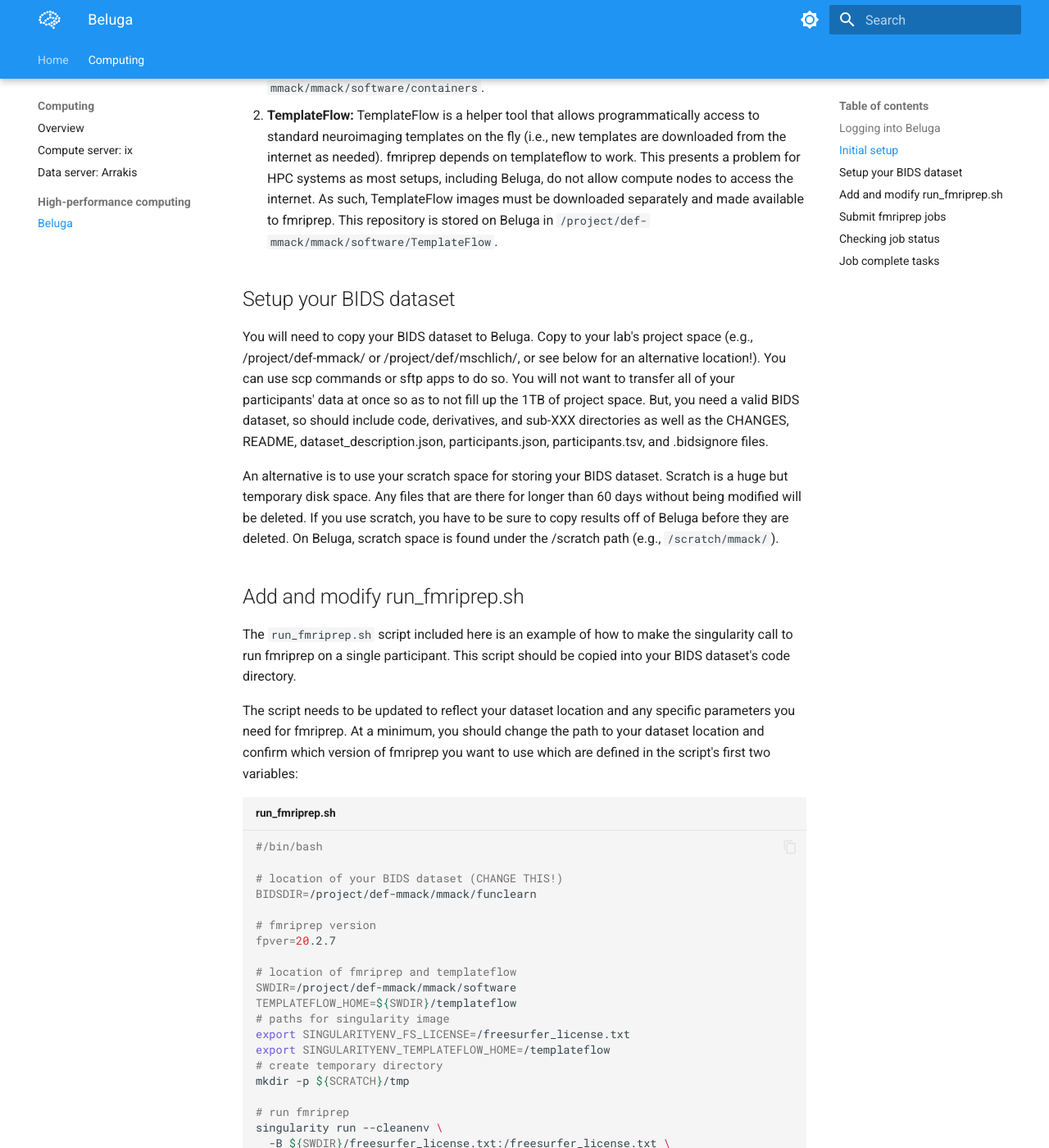
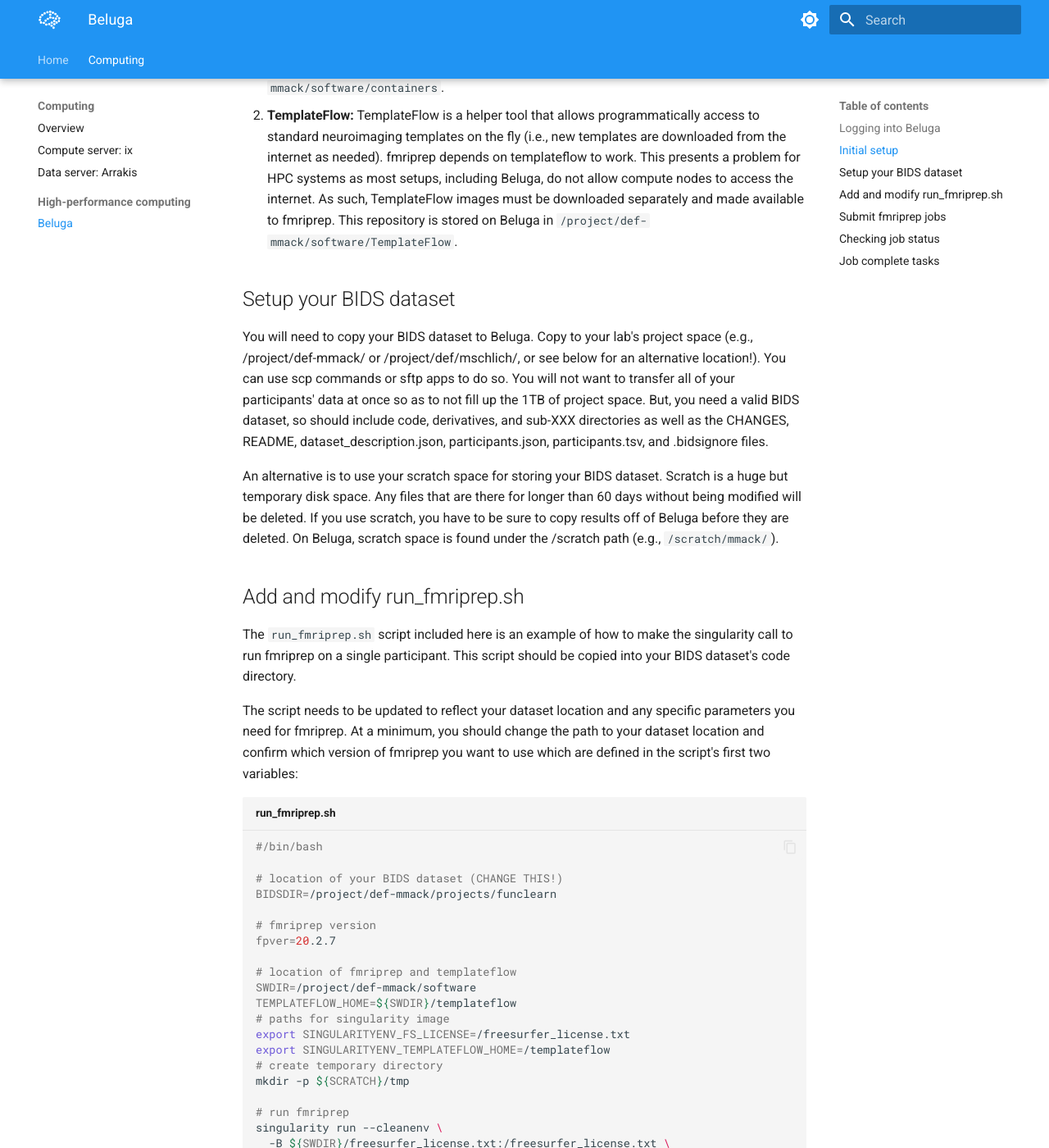
Before and after one commit to macklab/manual, an MkDocs documentation site: the page built from docs/beluga.md, in a window 1280 px wide and 1400 px high, scrolled down 736 px. Shown: the whole window at 82% size. Built offline with MkDocs 1.6.1 and Material for MkDocs 9.7.7, drawn with Linux system fonts in a browser that asks for light colours; some of the changed text lies outside the part shown.

Commit message:
update beluga paths

````diff
--- a/docs/beluga.md
+++ b/docs/beluga.md
@@ -14,8 +14,8 @@ Setting up [SSH keys through the CCDB](https://docs.alliancecan.ca/wiki/SSH_Keys
 ## Initial setup
 We will use singularity images of fmriprep docker images which means initial setup is minimal. The main requirements are:
 
-1. **fmriprep singularity images:** Docker images of fmriprep versions have to be converted into Singularity images. If you want to use a new version of fmriprep, follow the instructions from the [Alliance](https://docs.alliancecan.ca/wiki/Singularity) and [fmriprep](https://fmriprep.org/en/1.5.8/singularity.html#preparing-a-singularity-image). Available images are stored on Beluga in `/project/def-mmack/mmack/software/containers`.
-2. **TemplateFlow:** TemplateFlow is a helper tool that allows programmatically access to standard neuroimaging templates on the fly (i.e., new templates are downloaded from the internet as needed). fmriprep depends on templateflow to work. This presents a problem for HPC systems as most setups, including Beluga, do not allow compute nodes to access the internet. As such, TemplateFlow images must be downloaded separately and made available to fmriprep. This repository is stored on Beluga in `/project/def-mmack/mmack/software/TemplateFlow`.
+1. **fmriprep singularity images:** Docker images of fmriprep versions have to be converted into Singularity images. If you want to use a new version of fmriprep, follow the instructions from the [Alliance](https://docs.alliancecan.ca/wiki/Singularity) and [fmriprep](https://fmriprep.org/en/1.5.8/singularity.html#preparing-a-singularity-image). Available images are stored on Beluga in `/project/def-mmack/software/containers`.
+2. **TemplateFlow:** TemplateFlow is a helper tool that allows programmatically access to standard neuroimaging templates on the fly (i.e., new templates are downloaded from the internet as needed). fmriprep depends on templateflow to work. This presents a problem for HPC systems as most setups, including Beluga, do not allow compute nodes to access the internet. As such, TemplateFlow images must be downloaded separately and made available to fmriprep. This repository is stored on Beluga in `/project/def-mmack/software/TemplateFlow`.
 
 ## Setup your BIDS dataset
 You will need to copy your BIDS dataset to Beluga. Copy to your lab's project space (e.g., /project/def-mmack/<username> or /project/def/mschlich/<username>, or see below for an alternative location!). You can use scp commands or sftp apps to do so. You will not want to transfer all of your participants' data at once so as to not fill up the 1TB of project space. But, you need a valid BIDS dataset, so should include code, derivatives, and sub-XXX directories as well as the CHANGES, README, dataset_description.json, participants.json, participants.tsv, and .bidsignore files.
@@ -31,13 +31,13 @@ The script needs to be updated to reflect your dataset location and any specific
 #/bin/bash
 
 # location of your BIDS dataset (CHANGE THIS!)
-BIDSDIR=/project/def-mmack/mmack/funclearn
+BIDSDIR=/project/def-mmack/projects/funclearn
 
 # fmriprep version
 fpver=20.2.7
 
 # location of fmriprep and templateflow
-SWDIR=/project/def-mmack/mmack/software
+SWDIR=/project/def-mmack/software
 TEMPLATEFLOW_HOME=${SWDIR}/templateflow
 # paths for singularity image
 export SINGULARITYENV_FS_LICENSE=/freesurfer_license.txt
@@ -84,7 +84,7 @@ export OMP_NUM_THREADS=$SLURM_CPUS_PER_TASK
 module load singularity
 
 # location of your BIDS dataset (CHANGE THIS!)
-PROJDIR=/project/def-mmack/mmack/funclearn
+PROJDIR=/project/def-mmack/projects/funclearn
 
 ${PROJDIR}/code/run_fmriprep.sh $1
 ```
````
